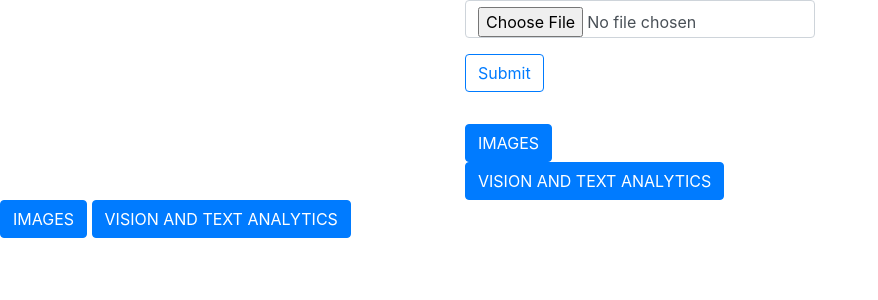
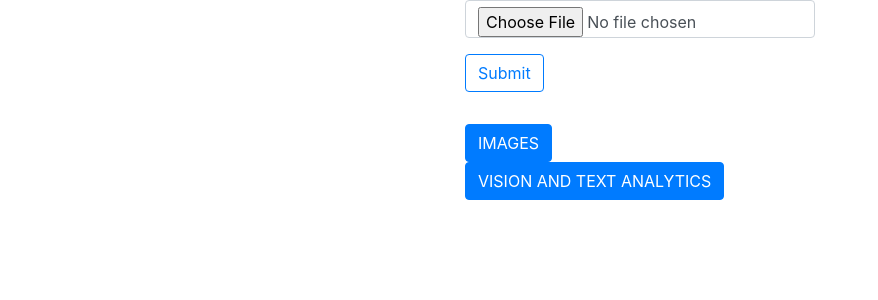
Before and after one commit to kalyanraosnp/web_server, a Flask app: template templates/home.html in a window 1280 px wide. Shown: the part 88-388 px from the top of the page, without its empty margins (0-878 px from the left). Run offline with Flask 2, Linux system fonts and the light colour scheme; the template is opened without the code that fills it, so the values that code supplies are empty; some libraries are stand-ins or nearby versions.

Commit message:
Update home.html

```diff
--- a/templates/home.html
+++ b/templates/home.html
@@ -67,8 +67,6 @@
     </div>
   </div>
 </div>
-    <button class="btn btn-primary" type="button" data-toggle="collapse" data-target="#img" aria-expanded="false" aria-controls="img">IMAGES</button>
-  <button class="btn btn-primary" type="button"  data-toggle="collapse" data-target="#img_text" aria-expanded="false" aria-controls="img_text">VISION AND TEXT ANALYTICS</button>
 
 </p>
 
```
